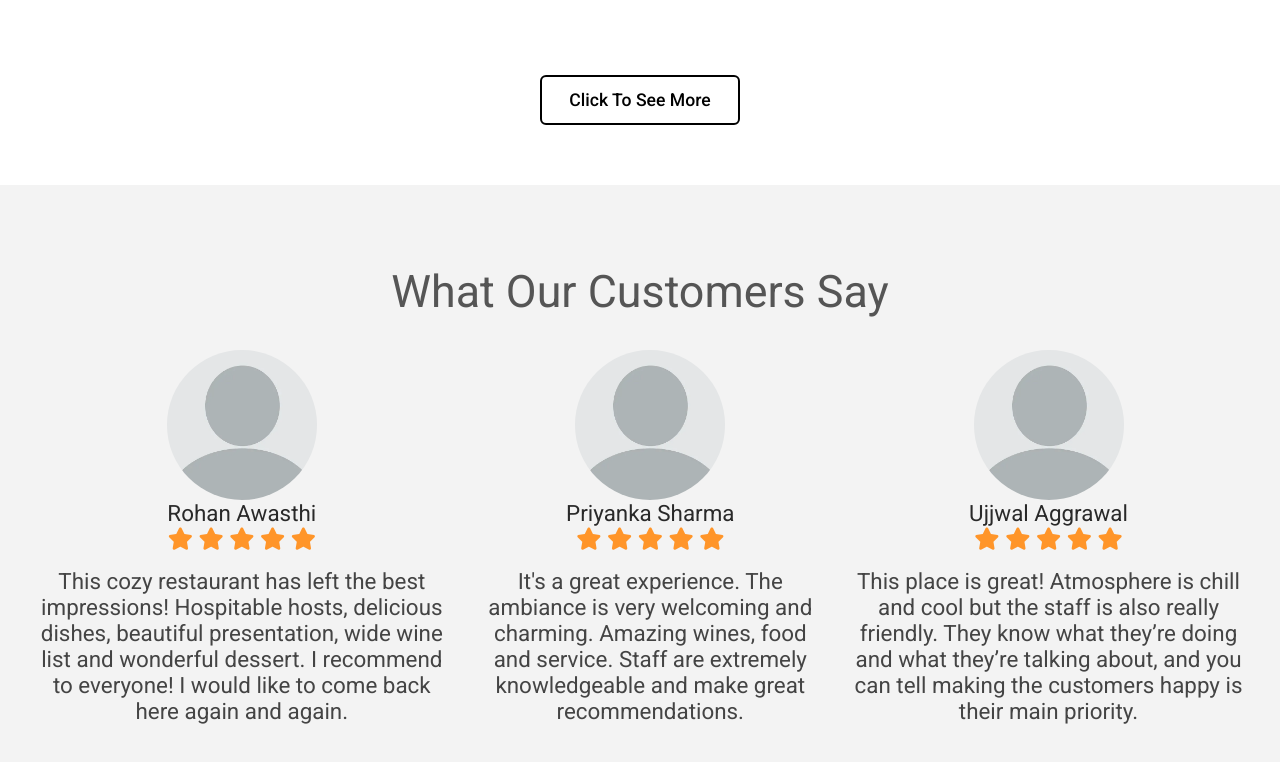
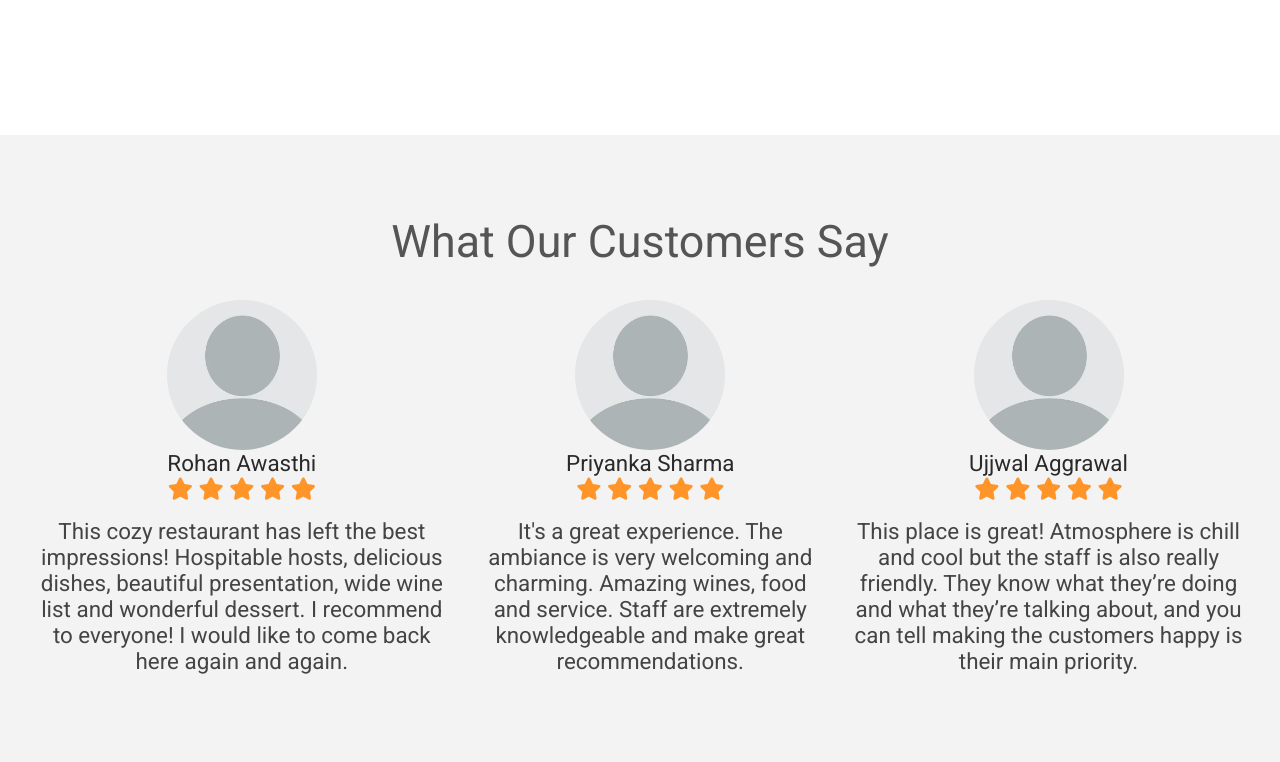
Before and after one commit to AmlanShanker/AmlanShanker.github.io, a plain HTML site: page index.html in a window 1280 px wide. Shown: the part 2516-3278 px from the top of the page. Drawn offline with nearby package versions, Linux system fonts and the light colour scheme; a script that the page names is missing.

Commit message:
Update index.html

```diff
--- a/index.html
+++ b/index.html
@@ -922,7 +922,6 @@
           </div>
         </div>
       </div>
-      <a href="menu.html"> <button class="see">Click To See More</button></a>
     </section>
 
     <section id="testimonials">
```
